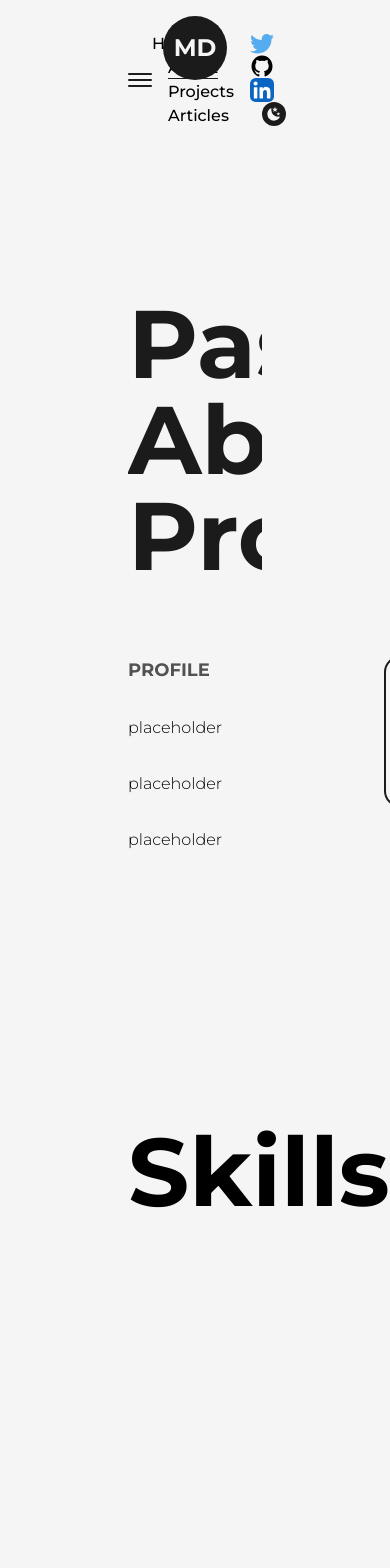
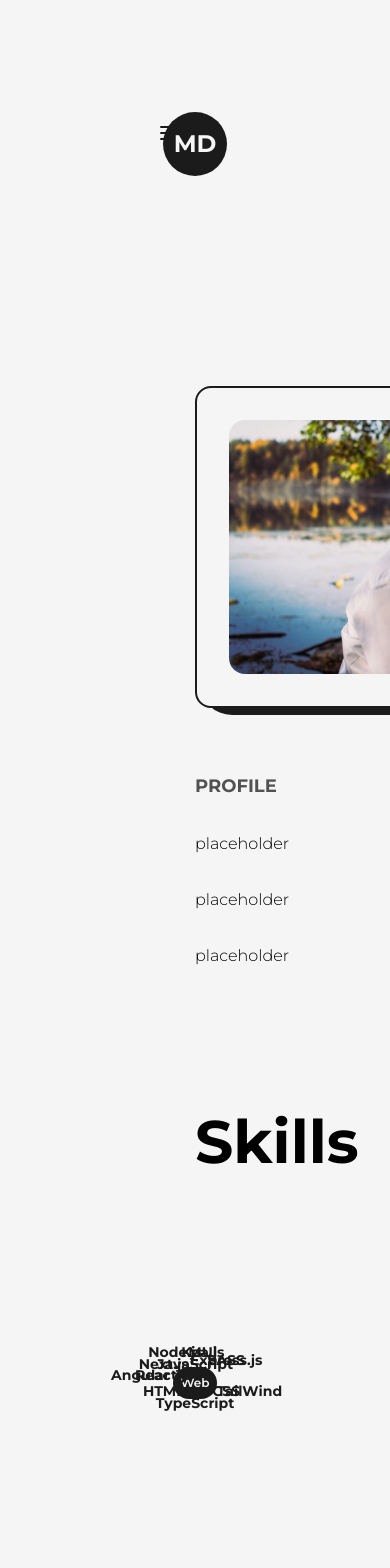
Before and after one commit to minademian/minademian.com-v2, a Next.js app: page /about in a window 390 px wide. Shown: the top 1568 px of the page. Built offline with nearby package versions, Linux system fonts and the light colour scheme.

Commit message:
feat: 1st pass, responsive mobile-first

```diff
--- a/src/app/about/page.tsx
+++ b/src/app/about/page.tsx
@@ -10,6 +10,7 @@
 import Skills from '../components/Skills.component';
 import Experience from '../components/Experience.component';
 import Studies from '../components/Studies.component';
+import TransitionEffect from '../components/TransitionEffect';
 
 export default function About() {
   return (
@@ -21,11 +22,15 @@
           content="about Mina Demian - minademian.com fullstack engineer software engineer web development frontend engineer backend"
         />
       </Head>
+      <TransitionEffect />
       <main className="flex w-full flex-col items-center justify-center bg-light dark:bg-dark dark:text-light">
-        <SectionComponent>
-          <AnimatedText text="Passionate About Products" className="mb-16" />
+        <SectionComponent className="pt-16">
+          <AnimatedText
+            text="Passionate About Products"
+            className="mb-16 lg:!text-7xl sm:!text-6xl xs:!text-4xl sm:mb-8"
+          />
           <div className="grid w-full grid-cols-8 gap-16">
-            <div className="col-span-4 flex flex-col items-start justify-start">
+            <div className="col-span-4 flex flex-col items-start justify-start xl:col-span-4 md:order-2 md:col-span-8">
               <h2 className="mb-4 text-lg font-bold uppercase text-dark/75 dark:text-light">
                 Profile
               </h2>
@@ -33,7 +38,7 @@
               <p className="my-4 font-light">placeholder</p>
               <p className="my-4 font-light">placeholder</p>
             </div>
-            <div className="col-span-4 relative h-max rounded-2xl border-2 border-solid border-dark bg-light p-8">
+            <div className="col-span-4 relative h-max rounded-2xl border-2 border-solid border-dark bg-light p-8 md:order-1 md:col-span-8">
               <div className="absolute top-0 -right-3 -z-10 w-[102%] h-[103%] rounded-[2rem] bg-dark dark:bg-light" />
               <Image
                 src={profilePhoto}
@@ -47,7 +52,10 @@
           <Skills />
         </SectionComponent>
         <SectionComponent>
-          <AnimatedText text="Experience" className="mb-16" />
+          <AnimatedText
+            text="Experience"
+            className="mb-32 md:text-6xl xs:text-4xl md:mb-16"
+          />
           <Experience />
         </SectionComponent>
         <SectionComponent>
--- a/src/app/articles/page.tsx
+++ b/src/app/articles/page.tsx
@@ -12,6 +12,7 @@
 import NavBar from '@/app/components/NavBar.component';
 
 import newssifter from '../../../public/images/projects/newssifter.png';
+import TransitionEffect from '../components/TransitionEffect';
 
 const FramerImage = motion(Image);
 
@@ -138,6 +139,7 @@
           content="articles Mina Demian - minademian.com fullstack engineer software engineer web development frontend engineer backend"
         />
       </Head>
+      <TransitionEffect />
       <main className="flex w-full flex-col items-center justify-center mb-16 overflow-hidden">
         <SectionComponent className="pt-16">
           <AnimatedText text="Articles" className="mb-16" />
--- a/src/app/components/AnimatedText.component.tsx
+++ b/src/app/components/AnimatedText.component.tsx
@@ -37,7 +37,7 @@
 
 const AnimatedText = ({ text, className = '' }: ComponentProps) => {
   return (
-    <div className="w-full mx-auto py-2 flex items-center justify-center text-center overflow-hidden">
+    <div className="w-full mx-auto py-2 flex items-center justify-center text-center overflow-hidden sm:py-0">
       <motion.h1
         className={`inline-block w-full text-dark font-bold capitalize text-8xl dark:text-light ${className}`}
         variants={tagline}
--- a/src/app/components/Footer.component.tsx
+++ b/src/app/components/Footer.component.tsx
@@ -4,8 +4,8 @@
 
 const Footer = () => {
   return (
-    <footer className="w-full border-t-2 border-solid border-dark font-medium text-lg dark:text-light dark:border-light">
-      <SectionComponent className="py-8 flex items-center justify-between">
+    <footer className="w-full border-t-2 border-solid border-dark font-medium text-lg dark:text-light dark:border-light sm:text-base">
+      <SectionComponent className="py-8 flex items-center justify-between lg:flex-col lg:py-6">
         <span>{new Date().getFullYear()} &copy; All Rights Reserved.</span>
         <span>
           Built with{' '}
--- a/src/app/components/HireMe.component.tsx
+++ b/src/app/components/HireMe.component.tsx
@@ -5,13 +5,15 @@
 
 const HireMe = () => {
   return (
-    <div className="fixed left-4 bottom-4 flex items-center justify-center overflow-hidden">
+    <div className="fixed left-4 bottom-4 flex items-center justify-center overflow-hidden md:right-8 md:left-auto md:top-0 md:bottom-auto md:absolute">
       <div className="w-48 h-auto flex items-center justify-center relative">
         <HireMeIcon className="fill-dark dark:fill-light animate-spin-slow" />
         <Link
           href="mailto:mina@minademian.com"
           className="flex items-center justify-center absolute left-1/2 top-1/2
-          -translate-x-1/2 -translate-y-1/2 bg-dark text-light shadow-md border-solid border-dark w-20 h-20 rounded-full font-semibold hover:bg-light hover:text-dark"
+          -translate-x-1/2 -translate-y-1/2 bg-dark text-light shadow-md border-solid border-dark w-20 h-20 rounded-full font-semibold hover:bg-light hover:text-dark
+          md:w-12 md:h-12 md:text-[10px]
+          "
         >
           Hire Me
         </Link>
--- a/src/app/components/NavBar.component.tsx
+++ b/src/app/components/NavBar.component.tsx
@@ -1,7 +1,7 @@
 'use client';
 
 import Link from 'next/link';
-import { usePathname } from 'next/navigation';
+import { usePathname, useRouter } from 'next/navigation';
 import React, { useState, FC, ReactElement, ReactNode } from 'react';
 
 import { motion } from 'framer-motion';
@@ -25,37 +25,35 @@
   };
   return (
     <>
-      <header className="w-full px-32 py-8 font-medium flex items-center justify-between dark:text-light">
+      <header className="w-full px-32 py-8 font-medium flex items-center justify-between dark:text-light relative z-10 lg:px-16 md:px-12 sm:px-8">
         <button
-          className="flex flex-col justify-center items-center"
+          className="flex-col justify-center items-center hidden lg:flex"
           onClick={handleClick}
         >
           <span
-            className={`bg-dark dark:bg-light block h-0.5 w-6 rounded-sm -translate-y.0.5 ${
+            className={`bg-dark dark:bg-light block transition-all duration-300 ease-out h-0.5 w-6 rounded-sm -translate-y.0.5 ${
               isOpen ? 'rotate-45 translate-y-1' : '-translate-y-0.5'
             }`}
           ></span>
           <span
-            className={`bg-dark dark:bg-light block h-0.5 w-6 rounded-sm my-0.5 ${
+            className={`bg-dark dark:bg-light block transition-all duration-300 ease-out h-0.5 w-6 rounded-sm my-0.5 ${
               isOpen ? 'opacity-0' : 'opacity-100'
             }`}
           ></span>
           <span
-            className={`bg-dark dark:bg-light block h-0.5 w-6 rounded-sm translate-y.0.5  ${
+            className={`bg-dark dark:bg-light block transition-all duration-300 ease-out h-0.5 w-6 rounded-sm translate-y.0.5  ${
               isOpen ? '-rotate-45 -translate-y-1' : 'translate-y-0.5'
             }
             `}
           ></span>
         </button>
+        <div className="w-full flex justify-between items-center lg:hidden">
           <nav>
             <NavLink href="/" title={'Home'} className="mr-4" />
             <NavLink href="/about" title={'About'} className="mx-4" />
             <NavLink href="/projects" title={'Projects'} className="mx-4" />
             <NavLink href="/articles" title={'Articles'} className="ml-4" />
           </nav>
-        <div className="absolute left-[50%] top-2 translate-x-[-50%]">
-          <Logo />
-        </div>
           <nav className="flex items-center justify-center flex-wrap">
             <MotionLink href="https://twitter.com/minadimyan">
               <TwitterIcon />
@@ -79,6 +77,75 @@
               )}
             </button>
           </nav>
+        </div>
+
+        {isOpen ? (
+          <motion.div
+            initial={{ scale: 0, opacity: 0, x: '-50%', y: '-50%' }}
+            animate={{ scale: 1, opacity: 1 }}
+            className="min-w-[70vw] flex flex-col justify-between z-30
+         items-center fixed top-1/2 left-1/2 -translate-x-1/2 -translate-y-1/2
+         bg-dark/90 dark:bg-light/75 rounded-lg backdrop-blur-md py-32
+         "
+          >
+            <nav className="flex items-center flex-col justify-center">
+              <MobileNavLink
+                href="/"
+                title={'Home'}
+                className=""
+                toggle={handleClick}
+              />
+              <MobileNavLink
+                href="/about"
+                title={'About'}
+                className=""
+                toggle={handleClick}
+              />
+              <MobileNavLink
+                href="/projects"
+                title={'Projects'}
+                className=""
+                toggle={handleClick}
+              />
+              <MobileNavLink
+                href="/articles"
+                title={'Articles'}
+                className=""
+                toggle={handleClick}
+              />
+            </nav>
+            <nav className="flex items-center justify-center flex-wrap mt-2">
+              <MotionLink href="https://twitter.com/minadimyan">
+                <TwitterIcon />
+              </MotionLink>
+              <MotionLink
+                className="bg-light rounded-full dark:bg-dark"
+                href={'https://github.com/minademian'}
+              >
+                <GitHubIcon />
+              </MotionLink>
+              <MotionLink href="https://linkedin.com/in/minademian">
+                <LinkedInComponent />
+              </MotionLink>
+              <button
+                onClick={() => setMode(mode === 'light' ? 'dark' : 'light')}
+                className={`ml-3 flex items-center justify-center rounded-full p-1
+            ${mode === 'light' ? 'bg-dark text-light' : 'bg-light text-dark'}
+            `}
+              >
+                {mode === 'dark' ? (
+                  <SunIcon className="fill-dark" />
+                ) : (
+                  <MoonIcon className="fill-dark" />
+                )}
+              </button>
+            </nav>
+          </motion.div>
+        ) : null}
+
+        <div className="absolute left-[50%] top-2 translate-x-[-50%]">
+          <Logo />
+        </div>
       </header>
     </>
   );
@@ -91,6 +158,8 @@
   title?: string;
   className?: string;
 };
+
+type MobileNavLinkProps = NavLinkProps & { toggle: Function };
 
 const NavLink: FC<NavLinkProps> = ({
   href,
@@ -117,13 +186,51 @@
   );
 };
 
+const MobileNavLink: FC<MobileNavLinkProps> = ({
+  href,
+  title,
+  className = '',
+  toggle,
+}: MobileNavLinkProps): ReactElement => {
+  const pathName = usePathname();
+  const router = useRouter();
+
+  const handleClick = () => {
+    toggle();
+    router.push(href);
+  };
+
+  return (
+    <button
+      href={href}
+      className={`${className} relative group my-2 text-light dark:text-dark`}
+      onClick={handleClick}
+    >
+      {title}
+      <span
+        className={`
+        h-[1px] inline-block bg-light
+        absolute left-0 -bottom-0.5
+        group-hover:w-full transition-[width] ease duration-300
+        ${pathName === href ? 'w-full' : 'w-0'}
+        dark:bg-dark
+        `}
+      >
+        &nbsp;
+      </span>
+    </button>
+  );
+};
+
 type MotionLinkProps = {
   href: string | undefined;
+  className?: string;
   children: ReactNode;
 };
 
 const MotionLink: FC<MotionLinkProps> = ({
   href,
+  className = '',
   children,
 }: MotionLinkProps) => {
   return (
@@ -132,7 +239,7 @@
       target={'_blank'}
       whileHover={{ y: -2 }}
       whileTap={{ scale: 0.9 }}
-      className="w-6 mr-3"
+      className={`${className} w-6 mr-3 sm:mx-1`}
     >
       {children}
     </motion.a>
--- a/src/app/components/Skills.component.tsx
+++ b/src/app/components/Skills.component.tsx
@@ -12,10 +12,14 @@
 const Skill = ({ name, x, y }: SkillProps) => {
   return (
     <motion.div
-      className="flex items-center justify-center rounded-full font-semibold bg-dark text-light py-3 px-6 shadow-dark cursor-pointer absolute dark:text-dark dark:bg-light"
+      className="flex items-center justify-center rounded-full font-semibold bg-dark text-light py-3 px-6 shadow-dark cursor-pointer absolute dark:text-dark dark:bg-light
+      lg:py-2 lg:px-4 md:text-sm md:py-1.5 md:px-3 xs:bg-transparent xs:dark:bg-transparent
+      xs:text-dark xs:dark:text-light xs:font-bold
+      "
       whileHover={{ scale: 1.05 }}
       initial={{ x: 0, y: 0 }}
       whileInView={{ x, y, transition: { duration: 1.5 } }}
+      viewport={{ once: true }}
     >
       {name}
     </motion.div>
@@ -25,10 +29,19 @@
 const Skills = () => {
   return (
     <>
-      <h2 className="font-bold text-8xl mt-64 w-full text-center">Skills</h2>
-      <div className="w-full h-screen relative flex items-center justify-center bg-circularLight dark:bg-circularDark">
+      <h2 className="font-bold text-8xl mt-64 w-full text-center md:text-6xl md:mt-32">
+        Skills
+      </h2>
+      <div
+        className="w-full h-screen relative flex items-center justify-center bg-circularLight dark:bg-circularDark
+      lg:h-[80vh] sm:h-[60vh] xs:h-[50vh]
+      lg:bg-circularLightLg lg:dark:bg-circularDarkLg
+      md:bg-circularLightMd md:dark:bg-circularDarkMd
+      sm:bg-circularLightSm sm:dark:bg-circularDarkSm
+      "
+      >
         <motion.div
-          className="flex items-center justify-center rounded-full font-semibold bg-dark text-light p-8 shadow-dark cursor-pointer dark:text-dark dark:bg-light"
+          className="flex items-center justify-center rounded-full font-semibold bg-dark text-light p-8 shadow-dark cursor-pointer dark:text-dark dark:bg-light lg:p-6 md:p-4 xs:text-xs xs:p-2"
           whileHover={{ scale: 1.05 }}
         >
           Web
--- a/src/app/layout.tsx
+++ b/src/app/layout.tsx
@@ -1,9 +1,12 @@
+'use client';
+
 import { Montserrat } from 'next/font/google';
 import '@/styles/globals.css';
 
 import NavBar from './components/NavBar.component';
 import Footer from './components/Footer.component';
 import Script from 'next/script';
+import { AnimatePresence } from 'framer-motion';
 
 const montserrat = Montserrat({ subsets: ['latin'], variable: '--font-mont' });
 
@@ -15,7 +18,7 @@
   return (
     <html lang="en">
       <body
-        className={`${montserrat.variable} font-mont bg-light dark:bg-dark w-full min-h-screen`}
+        className={`${montserrat.variable} font-mont bg-light dark:bg-dark w-full min-h-screen xl:p-24 lg:p-16 md:p-12 sm:p-8`}
       >
         <Script id="theme-switcher" strategy="beforeInteractive">
           {`
@@ -28,7 +31,7 @@
           `}
         </Script>
         <NavBar></NavBar>
-        {children}
+        <AnimatePresence mode="wait">{children}</AnimatePresence>
         <Footer></Footer>
       </body>
     </html>
--- a/src/app/projects/page.tsx
+++ b/src/app/projects/page.tsx
@@ -9,6 +9,7 @@
 import NavBar from '@/app/components/NavBar.component';
 import { GitHubIcon } from '../components/Icons.component';
 import newssifter from '../../../public/images/projects/newssifter.png';
+import TransitionEffect from '../components/TransitionEffect';
 
 type ProjectProps = {
   type: string;
@@ -131,6 +132,7 @@
           content="about Mina Demian - minademian.com fullstack engineer software engineer web development frontend engineer backend"
         />
       </Head>
+      <TransitionEffect />
       <main className="flex w-full flex-col items-center justify-center bg-light dark:bg-dark dark:text-light">
         <SectionComponent className="pt-16">
           <AnimatedText text="Projects" className="mb-16" />
--- a/tailwind.config.ts
+++ b/tailwind.config.ts
@@ -28,6 +28,18 @@
           'repeating-radial-gradient(rgba(0,0,0,0.4) 2px, #f5f5f5f5 5px, #f5f5f5 100px);',
         circularDark:
           'repeating-radial-gradient(rgba(255,255,255,0.5) 2px, #1b1b1b 8px, #1b1b1b 100px);',
+        circularLightLg:
+          'repeating-radial-gradient(rgba(0,0,0,0.4) 2px, #f5f5f5f5 5px, #f5f5f5 80px);',
+        circularDarkLg:
+          'repeating-radial-gradient(rgba(255,255,255,0.5) 2px, #1b1b1b 8px, #1b1b1b 80px);',
+        circularLightMd:
+          'repeating-radial-gradient(rgba(0,0,0,0.4) 2px,#f5f5f5 5px,#f5f5f5 60px)',
+        circularDarkMd:
+          'repeating-radial-gradient(rgba(255,255,255,0.5) 2px,#1b1b1b 6px,#1b1b1b 60px)',
+        circularLightSm:
+          'repeating-radial-gradient(rgba(0,0,0,0.4) 2px,#f5f5f5 5px,#f5f5f5 40px)',
+        circularDarkSm:
+          'repeating-radial-gradient(rgba(255,255,255,0.5) 2px,#1b1b1b 4px,#1b1b1b 40px)',
       },
       screens: {
         '2xl': { max: '1535px' },
```
Also changed, not shown: src/app/page.tsx (+11 -9 lines). Lines whose indentation alone changed are shown as unchanged.
